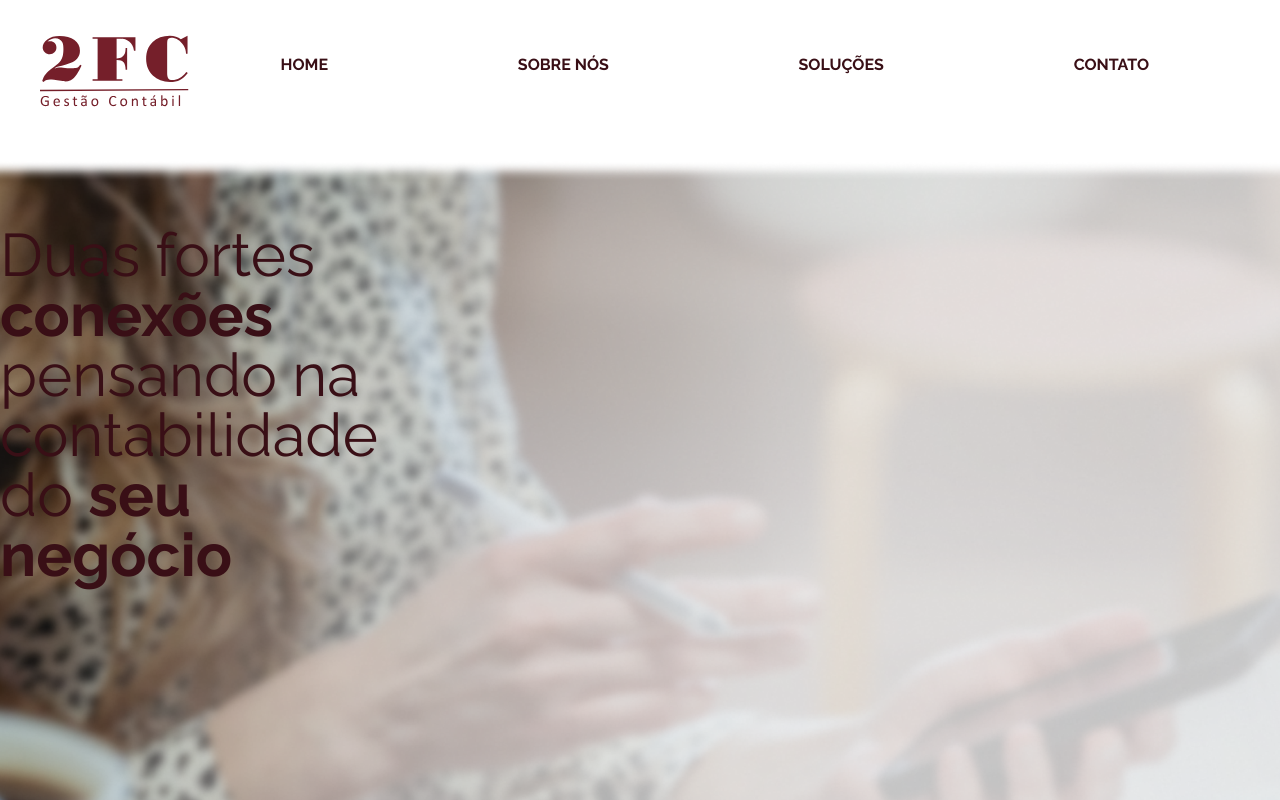
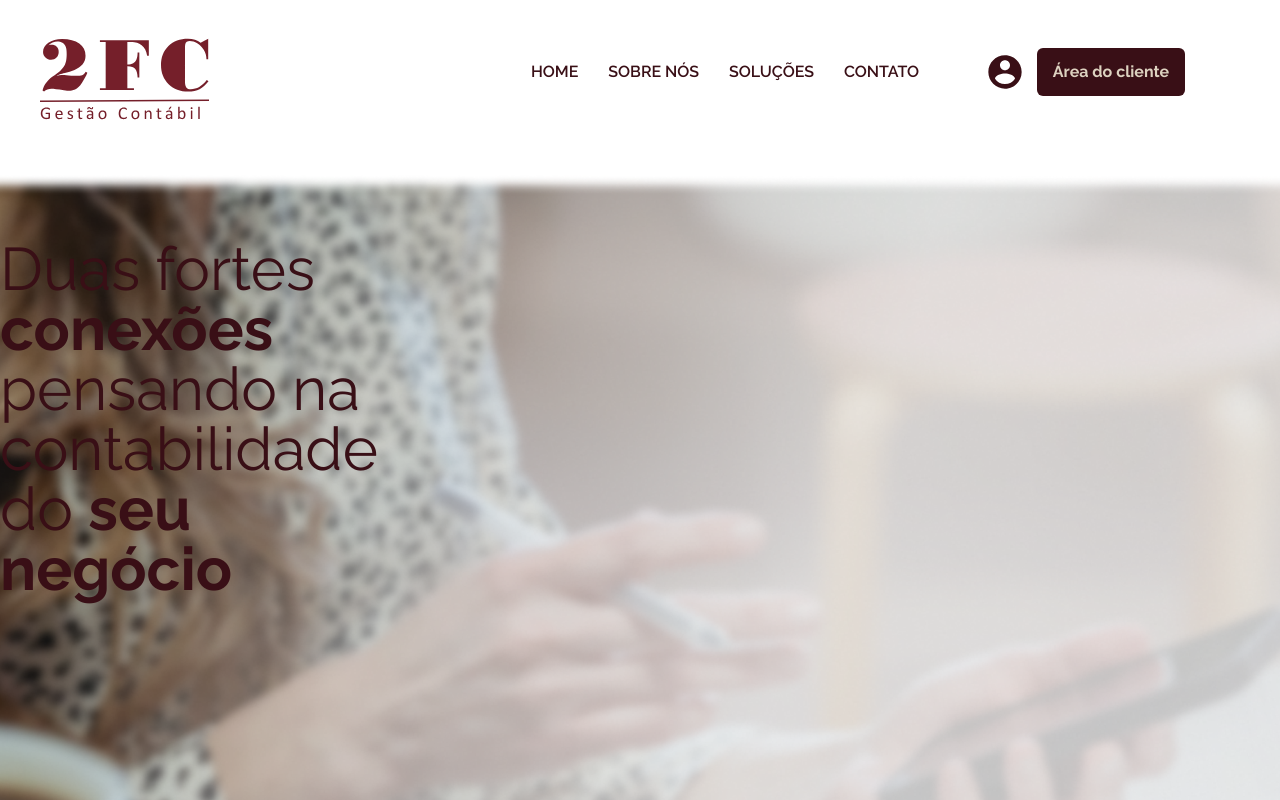
Before and after one commit to devruso/landing-page-2fc, a React (Create React App) app: page / in a window 1280 px wide. Shown: the top 800 px of the page. Built offline with nearby package versions, Linux system fonts and the light colour scheme.

Commit message:
feat: adds missing part

```diff
--- a/src/components/Header.tsx
+++ b/src/components/Header.tsx
@@ -1,6 +1,8 @@
 import React, { useState } from 'react';
 import { Link } from 'react-router-dom';
 import logo from '../assets/NEWLOGO.svg';
+import icon from "../assets/personIcon.svg"
+import icon2 from "../assets/personIcon2.svg"
 import { IoMdClose } from "react-icons/io";
 import { IoIosMenu } from "react-icons/io";
 
@@ -15,13 +17,17 @@ const Header: React.FC = () => {
     <header className="text-vinho">
       {/* Header para telas grandes (desktop) */}
       <div className="hidden lg:flex justify-center text-center">
-        <div className="p-4 flex justify-around font-bold max-w-7xl w-full px-10">
-          <Link to="#home"><img src={logo} className='' alt="logo 2FC" /></Link>
+        <div className="p-4 flex justify-around font-semibold max-w-7xl w-full px-10">
+          <Link to="#home" className='w-2/3'><img src={logo} className='' alt="logo 2FC" /></Link>
           <nav className="flex justify-around w-full items-center">
             <Link to="#home" className='pr-2'>HOME</Link>
             <Link to="#quem-somos" className='pr-2'>SOBRE NÓS</Link>
             <Link to="#solucoes" className='pr-2'>SOLUÇÕES</Link>
             <Link to="#contato">CONTATO</Link>
+            <div className='flex h-16 justify-center items-center w-2/5'>
+          <img src={icon2} alt='icone de pessoa' className='text-pistache' />
+          <button className='bg-vinho px-4 h-12 rounded-md ml-3 font-bold text-pistache'>Área do cliente</button>
+        </div>
           </nav>
         </div>
       </div>
@@ -29,9 +35,12 @@ const Header: React.FC = () => {
       {/* Header para telas pequenas (mobile) */}
       <div className="lg:hidden font-semibold">
         {/* Barra superior */}
-        <div className="p-4 flex justify-between items-center">
+        <div className='flex w-full bg-vinho h-16 justify-center items-center'>
+          <img src={icon} alt='icone de pessoa' className='ícone de perfil' />
+          <button className='bg-pistache w-3/6 text-lg h-12 rounded-md ml-6 font-bold text-vinho2'>Área do cliente</button>
+        </div>
+        <div className="flex justify-between items-center">
           <Link to="#home"><img src={logo} className='w-8/12 ml-4 mt-4' alt="logo 2FC" /></Link>
-          {/* Ícone de menu para abrir/fechar o menu móvel */}
           <button>
 
              {isMobileMenuOpen ? <IoMdClose onClick={toggleMobileMenu}
```
